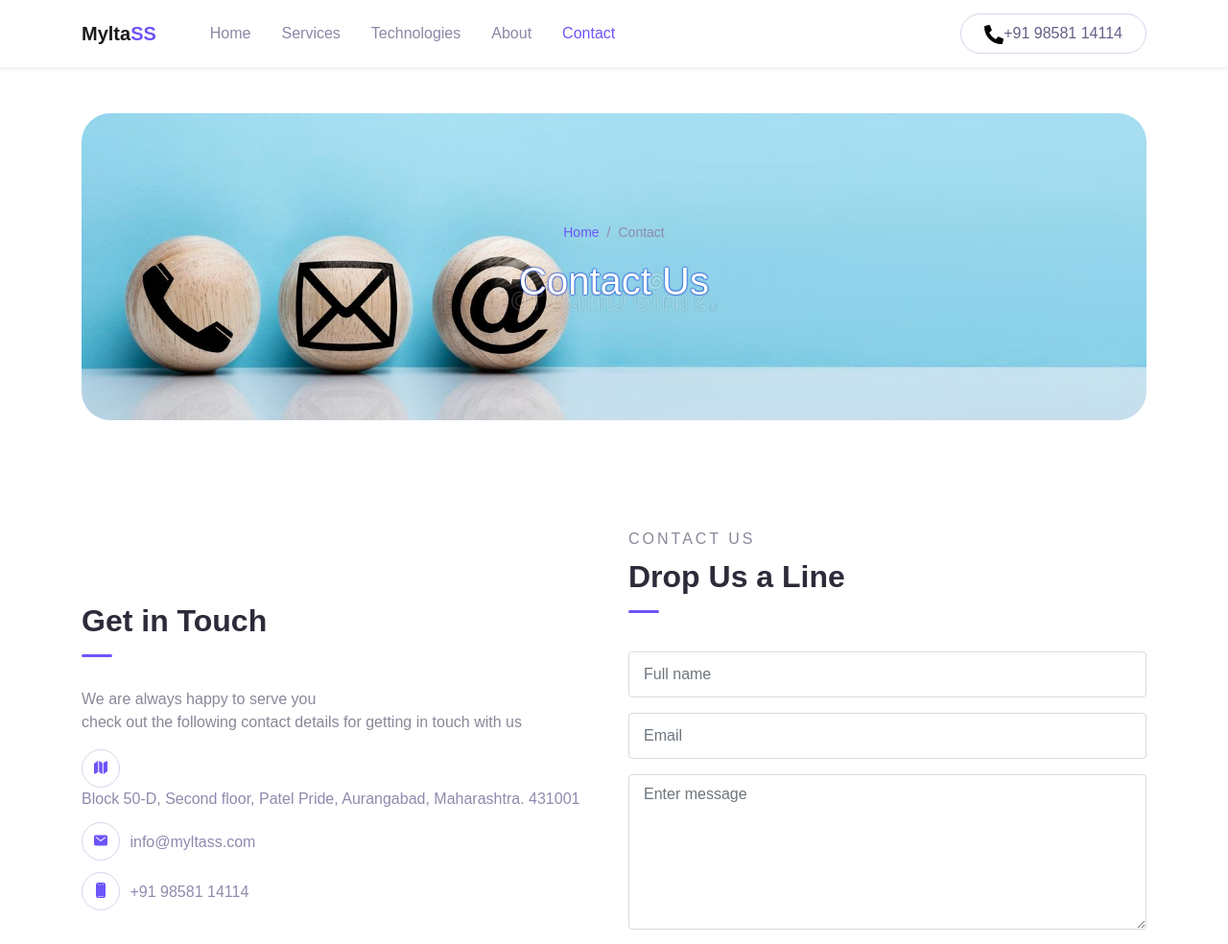
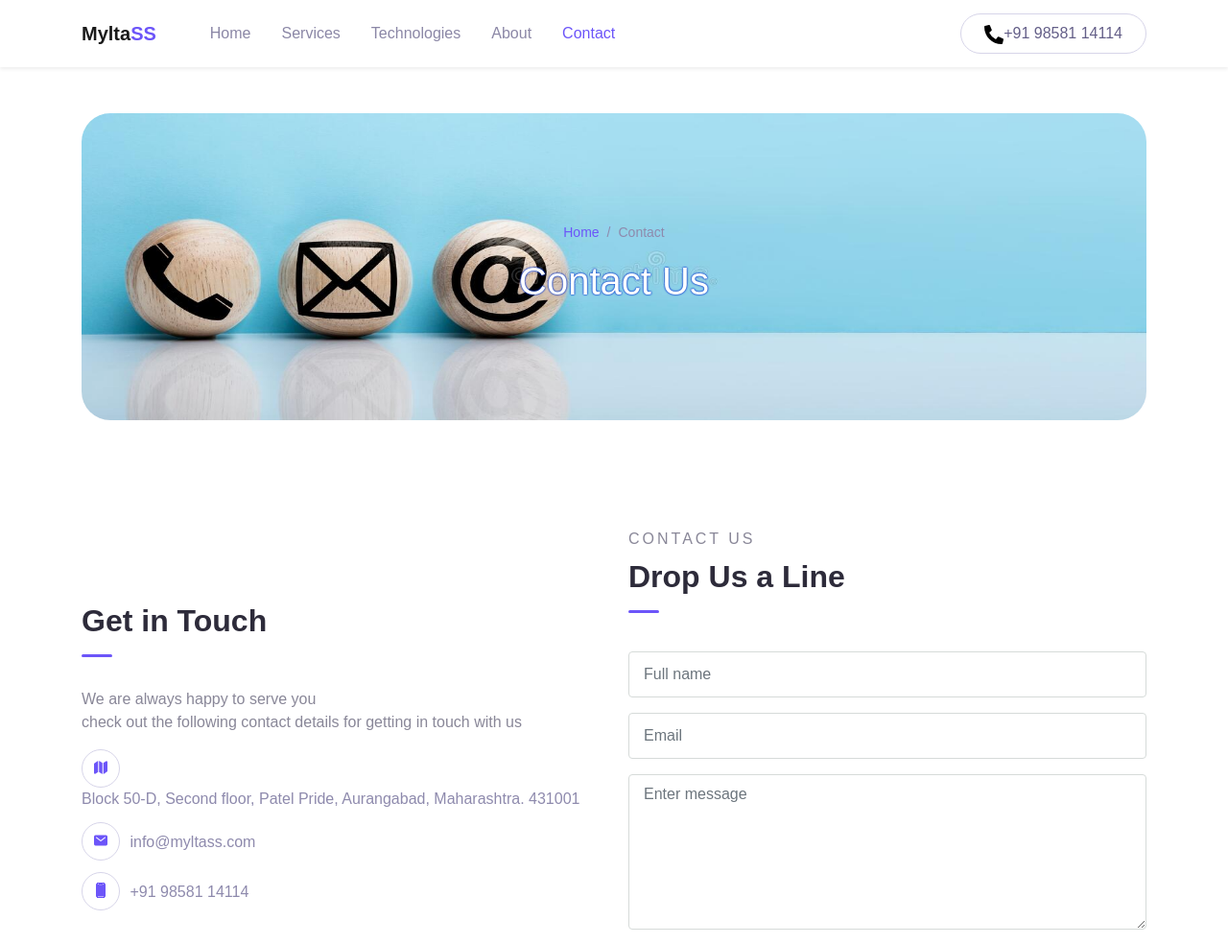
Before and after one commit to vasudevbhopade/myApp, a plain HTML site: page html/contact.html in a window 1280 px wide. Shown: the top 984 px of the page at 96% size. Drawn offline with Linux system fonts and the light colour scheme; files whose address does not match are found by name.

Commit message:
Update contact.html

```diff
--- a/html/contact.html
+++ b/html/contact.html
@@ -65,7 +65,7 @@
     </nav>
 
     <div class="container mt-5">
-      <div class="page-banner" style="background-image: url(../assets/banner/contact-us-banner.jpg); background-repeat: no-repeat; background-size: 100%;">
+      <div class="page-banner" style="background-image: url(../assets/banner/contact-us-banner.jpg); background-repeat: no-repeat; background-size: 100% 100%;">
         <div class="row justify-content-center align-items-center h-100">
           <div class="col-md-6">
             <nav aria-label="Breadcrumb">
```
